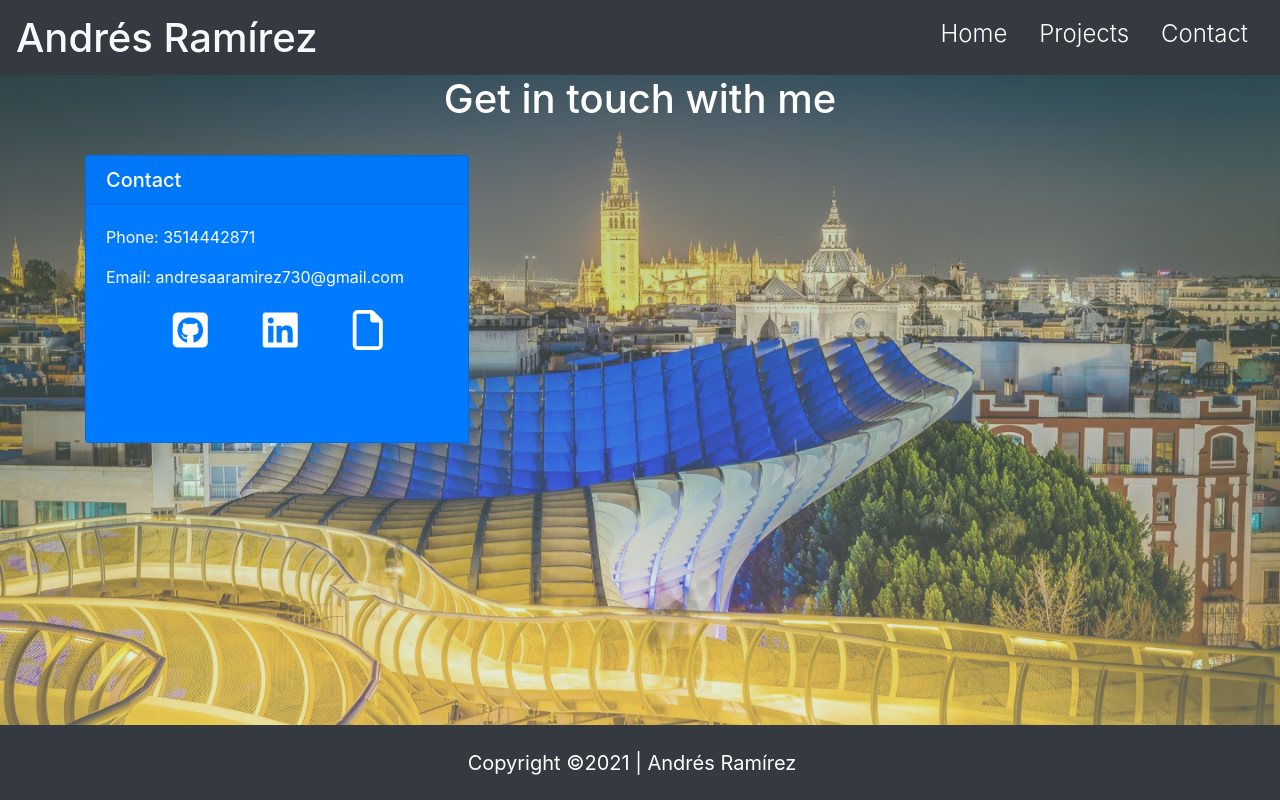
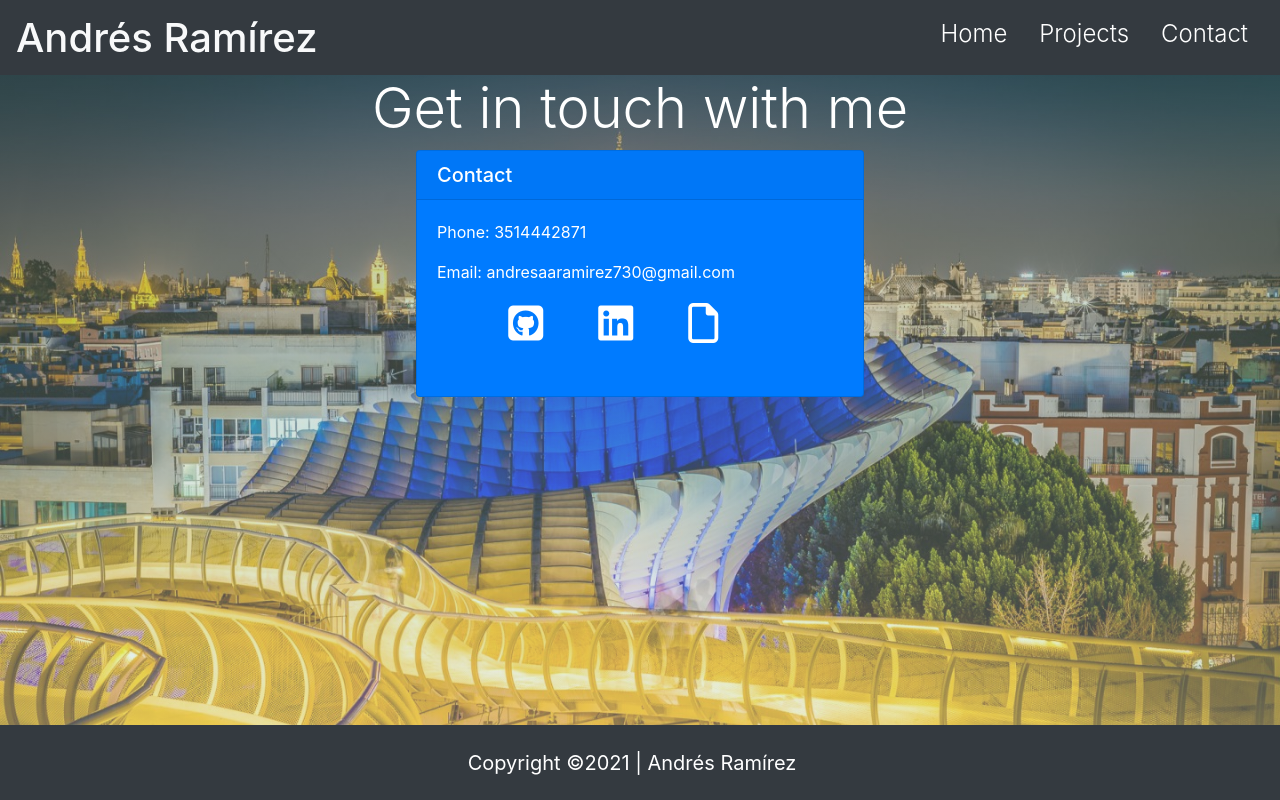
Before and after one commit to ARam2142/React-Portfolio, a React (Create React App) app: page /react-portfolio/contact in a window 1280 px wide. Built offline with nearby package versions, Linux system fonts and the light colour scheme.

Commit message:
fixed resizing issue on contact page

```diff
--- a/src/components/contact/Contact.tsx
+++ b/src/components/contact/Contact.tsx
@@ -3,9 +3,8 @@
 import React from "react";
 import Nav from "react-bootstrap/Nav";
 import Container from "react-bootstrap/Container";
-import contactPic from "../../img/portfoliopic.jpeg";
+// import contactPic from "../../img/portfoliopic.jpeg";
 import Card from 'react-bootstrap/Card';
-// import Button from 'react-bootstrap/Button'
 import "./contact.css";
 
 function Contact() {
@@ -13,62 +12,35 @@ function Contact() {
         <div>
             <Nav />
             <Container>
-                <h1 className="text-center">Get in touch with me</h1>
-                <br></br>
-                {/* <div className="contactlist" >
-                    <ul className="d-flex justify-content-center">
-                        <li><i className="fas fa-phone-square" style={{ fontSize: "60px" }}></i><p>1-351-444-2871</p></li>
-                        <li><i className="fas fa-envelope-open-text" style={{ fontSize: "60px" }}></i><p>andresaaramirez730@gmail.com</p></li>
-                        <li><i className="far fa-file" style={{ fontSize: "60px" }}></i><p><a target="_blank" rel="noneferrer" href="https://drive.google.com/file/d/15hVj2gc-AJNOtA-CBQc3mfzmhTghBUr2/view?usp=sharing"> Web Development Resume</a></p></li>
-                    </ul>
-                </div>
-                <form action="MAILTO:andresaaramirez730@gmail.com" method="post" encType="text/plain">
-                    <div className="form-row justify-content-center">
-                        <div className="form-group col-md-7">
-                            <label htmlFor="inputEmail4">Name</label>
-                            <input type="email" className="form-control" id="inputEmail4" placeholder="Name" />
-                        </div>
-                        <div className="form-group col-md-7">
-                            <label htmlFor="inputPassword4">Email</label>
-                            <input type="password" className="form-control" id="inputPassword4" placeholder="Email" />
-                        </div>
-                        <div className="form-group col-md-7">
-                            <label htmlFor="exampleFormControlTextarea1">Message</label>
-                            <textarea className="form-control" id="exampleFormControlTextarea1" rows={3} placeholder="Type your message"></textarea>
-                        </div>
-                        <div className="form-group col-md-7 d-flex justify-content-between">
-                            <button className="btn btn-primary me-md-2" value="Submit" type="submit">Submit</button>
-                            <div className="social-media">
-                                <ul>
-                                    <li><a href="https://www.instagram.com/aramirez2142/" target="_blank" rel="noreferrer"><i className="fab fa-instagram-square" style={{ fontSize: "60px" }}></i></a></li>
-                                    <li><a href="https://github.com/ARam2142" target="_blank" rel="noreferrer"><i className="fab fa-github-square" style={{ fontSize: "60px" }}></i></a></li>
-                                    <li><a href="https://www.linkedin.com/in/andres-ramirez-8b07487b/" target="_blank" rel="noreferrer"><i className="fab fa-linkedin" style={{ fontSize: "60px" }}></i></a></li>
+                <h2 className="text-center display-4 text-white">Get in touch with me</h2>
 
-                                </ul>
-                            </div>
-                        </div>
-                    </div>
-                    <br></br>
-                    <br></br>
-                    <br></br>
-                </form> */}
-
-                <Card bg="primary" style={{'maxWidth': '24rem'}}>
+                <Card bg="primary" style={{'maxWidth': '28rem', "margin" : 'auto'}}>
                     <Card.Header as="h5">Contact</Card.Header>
                     <Card.Body>
                         {/* <Card.Title>Special title treatment</Card.Title> */}
                         <Card.Text>
-                            Phone: 3514442871
+                            Phone: <span>3514442871</span>
                         </Card.Text>
                         <Card.Text>
-                            Email: andresaaramirez730@gmail.com
+                            Email: <span>andresaaramirez730@gmail.com</span>
                         </Card.Text>
                         <div className="social-media">
                                 <ul>
-                                    {/* <li><a href="https://www.instagram.com/aramirez2142/" target="_blank" rel="noreferrer"><i className="fab fa-instagram-square" style={{ fontSize: "40px" }}></i></a></li> */}
-                                    <li><a href="https://github.com/ARam2142" target="_blank" rel="noreferrer"><i className="fab fa-github-square" style={{ fontSize: "40px" }}></i></a></li>
-                                    <li><a href="https://www.linkedin.com/in/andres-ramirez-8b07487b/" target="_blank" rel="noreferrer"><i className="fab fa-linkedin" style={{ fontSize: "40px" }}></i></a></li>
-                                    <li><i className="far fa-file" style={{ fontSize: "40px" }}></i><a target="_blank" rel="noneferrer" href="https://drive.google.com/file/d/15hVj2gc-AJNOtA-CBQc3mfzmhTghBUr2/view?usp=sharing"></a></li>
+                                    <li>
+                                        <a href="https://github.com/ARam2142" target="_blank" rel="noreferrer">
+                                            <i className="fab fa-github-square" style={{ fontSize: "40px" }}></i>
+                                        </a>
+                                    </li>
+                                    <li>
+                                        <a href="https://www.linkedin.com/in/andres-ramirez-8b07487b/" target="_blank" rel="noreferrer">
+                                            <i className="fab fa-linkedin" style={{ fontSize: "40px" }}></i>
+                                        </a>
+                                    </li>
+                                    <li>
+                                        <a target="_blank" rel="noneferrer" href="https://drive.google.com/file/d/15hVj2gc-AJNOtA-CBQc3mfzmhTghBUr2/view?usp=sharing">
+                                            <i className="far fa-file" style={{ fontSize: "40px" }}></i>
+                                        </a>
+                                    </li>
                                 </ul>
                             </div>
                     </Card.Body>
--- a/src/components/contact/contact.css
+++ b/src/components/contact/contact.css
@@ -9,48 +9,14 @@ html, body{
     width: 100%;
 }
 
-/*container*/
-.container {
-    /* margin-top: 20px; */
-    margin-bottom: 90px;
-}
-
 h1 {
     color: white;
     /* margin-right: 20px; */
 }
-/*contact icon buttons*/
-/* .card-header {
-    height: 130px;
-    position: relative;
-
-    border-style: none;
-
-}
-
-.card-body {
-    padding: 0;
-    margin-top: 50px;
-}
-
-.card-img {
-    position: absolute;
-    margin:  0 auto;
-    left: 0;
-    right: 0;
-    bottom: 0;
-    width: 100px; height: 100px;
-    transform: translateY(50%);
-    box-shadow: 0 0 0 10px #fff;
-    border-radius: 50%;
-    margin-top: 60px;
-}
-*/
 
 .social-media ul li a:hover {
     transform: translate(0, -10px);
 }
-
 .social-media ul li {
     list-style-type: none;
     margin: 0 15px;
```
